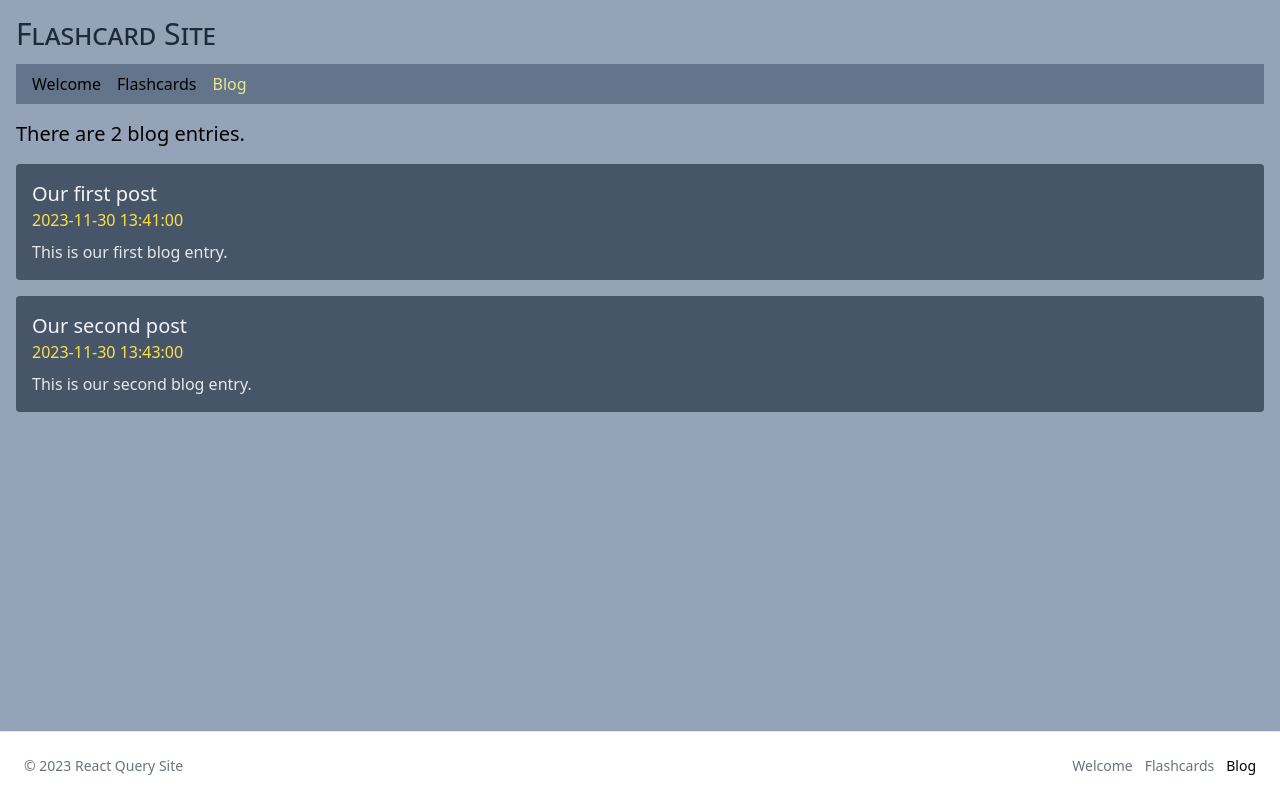
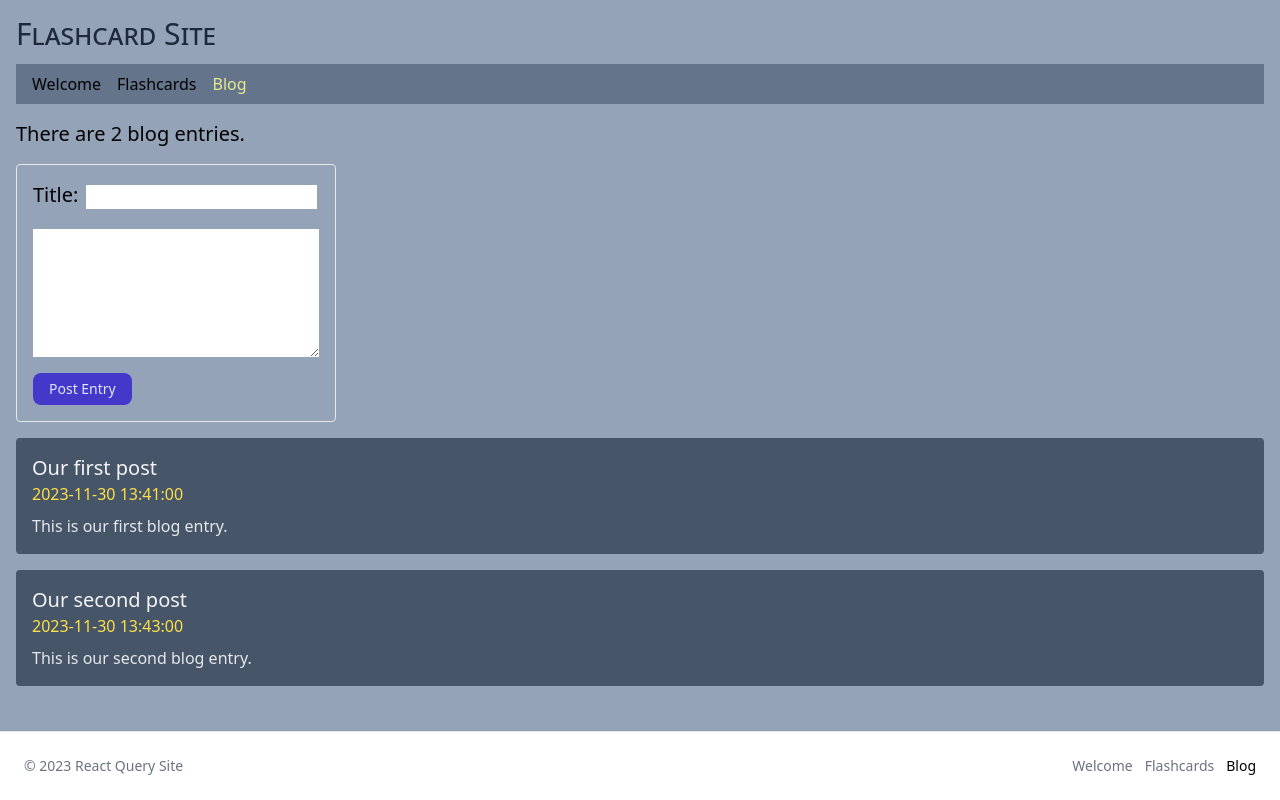
Before and after one commit to edwardtanguay/et412-react-query-flashcard-site, a React (Vite) app: page /blog in a window 1280 px wide. Built offline with nearby package versions, Linux system fonts and the light colour scheme; data requests are answered from the project's data file.

Commit message:
refresh data on flashcards fixed

```diff
--- a/backend/data/db.json
+++ b/backend/data/db.json
@@ -14,6 +14,16 @@
       "front": "the challenge",
       "back": "die Herausforderung",
       "id": 3
+    },
+    {
+      "front": "the house",
+      "back": "das Haus",
+      "id": 4
+    },
+    {
+      "front": "the street",
+      "back": "die Strasse",
+      "id": 5
     }
   ],
   "blog-items": [
--- a/src/main.tsx
+++ b/src/main.tsx
@@ -6,7 +6,18 @@ import { QueryClient, QueryClientProvider } from "@tanstack/react-query";
 import { AppProvider } from "./AppContext";
 // import { ReactQueryDevtools } from "@tanstack/react-query-devtools";
 
-const queryClient = new QueryClient();
+const queryClient = new QueryClient({
+	defaultOptions: {
+		queries: {
+			refetchInterval: 3000,
+			staleTime: 3000,
+			gcTime: 5000,
+			refetchOnWindowFocus: false,
+			refetchOnMount: true,
+			retry: 2,
+		},
+	},
+});
 
 ReactDOM.createRoot(document.getElementById("root")!).render(
 	<AppProvider>
--- a/src/pages/PageBlog.tsx
+++ b/src/pages/PageBlog.tsx
@@ -5,20 +5,37 @@ export const PageBlog = () => {
 	const { blogItems } = useContext(AppContext);
 	return (
 		<>
-		<h2 className="text-xl mb-4">There are {blogItems.length} blog entries.</h2>
+			<h2 className="text-xl mb-4">
+				There are {blogItems.length} blog entries.
+			</h2>
 
+			<form className="mt border p-4 rounded w-80 mb-4 pb-0">
+				<div className="mb-4 flex gap-2 items-center">
+					<label htmlFor="title" className="text-xl pb-1">
+						Title:
+					</label>
+					<input name="title" id="title" type="text" />
+				</div>
+				<div className="mb-4 flex gap-2 items-center">
+					<textarea className="w-full h-32"></textarea>
+				</div>
+				<button className="mb-4  ">Post Entry</button>
+			</form>
 
-			{blogItems.map(blogItem => {
+			{blogItems.map((blogItem) => {
 				return (
-					<div key={blogItem.id} className="bg-slate-600 p-4 mb-4 rounded">
-						<p className="text-gray-100 text-xl">{blogItem.title}</p>
+					<div
+						key={blogItem.id}
+						className="bg-slate-600 p-4 mb-4 rounded"
+					>
+						<p className="text-gray-100 text-xl">
+							{blogItem.title}
+						</p>
 						<p className="text-yellow-300 mb-2">{blogItem.when}</p>
 						<p className="text-gray-200">{blogItem.body}</p>
 					</div>
-				)
+				);
 			})}
-
-
 		</>
-	)
-}
+	);
+};
--- a/src/pages/PageFlashcards.tsx
+++ b/src/pages/PageFlashcards.tsx
@@ -1,9 +1,7 @@
 import { IFlashcard, INewFlashcard } from "../interfaces";
 import { addFlashcard, getFlashcards } from "../dataModel/flashcardModel";
-import { QueryClient, useMutation, useQuery } from "@tanstack/react-query";
+import { useMutation, useQuery } from "@tanstack/react-query";
 import { wait } from "../tools";
-
-const queryClient = new QueryClient();
 
 export const PageFlashcards = () => {
 	const flashcardsQuery = useQuery<IFlashcard[]>({
@@ -14,14 +12,7 @@ export const PageFlashcards = () => {
 	const newFlashcardMutation = useMutation({
 		mutationFn: async (newFlashcard: INewFlashcard) => {
 			addFlashcard(newFlashcard);
-		},
-		onSuccess: async () => {
-			// TODO: fix it so invalidateQueries actulaly invalidates the queries
-			await queryClient.invalidateQueries({
-				queryKey: ["flashcards"],
-				refetchType: 'active'
-			});
-		},
+		}
 	});
 
 	const handleSubmit = async (event: React.FormEvent<HTMLFormElement>) => {
```
Lines whose indentation alone changed are shown as unchanged.
